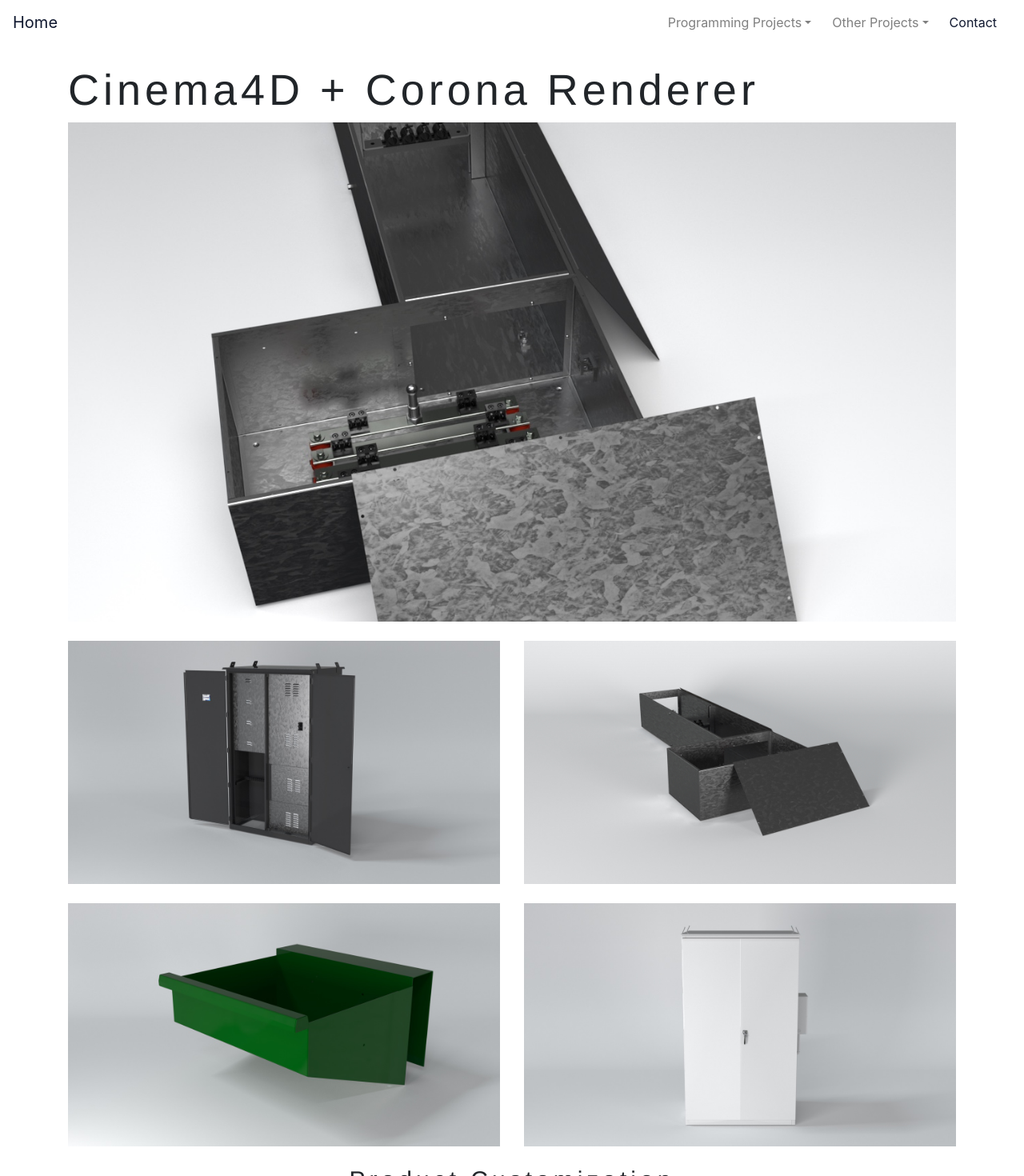
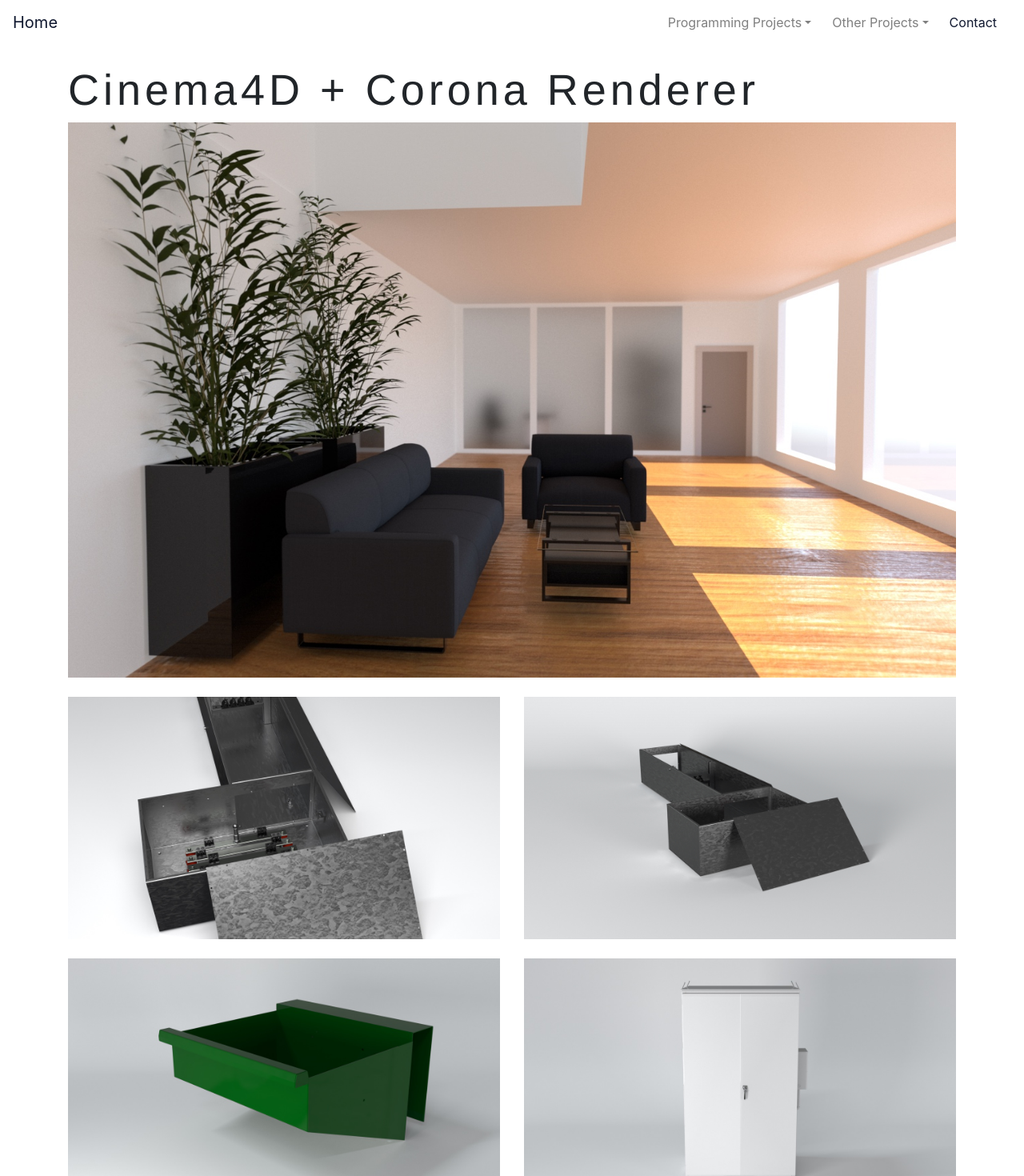
Before and after one commit to NathanielJenkins/n.github.io, a React (Create React App) app: page /#/projects/computer_art in a window 1280 px wide. Shown: the top 1470 px of the page at 80% size. Built offline with nearby package versions, Linux system fonts and the light colour scheme.

Commit message:
added photo

```diff
--- a/src/components/ComputerArt.jsx
+++ b/src/components/ComputerArt.jsx
@@ -6,6 +6,7 @@ import ren2 from "../img/code_render_2.jpg";
 import ren3 from "../img/code_render_3.jpg";
 import ren4 from "../img/code_render_4.jpg";
 import ren5 from "../img/code_render_5.jpg";
+import ren6 from "../img/code_render_6.jpg";
 
 import select1 from "../img/select_1.jpg";
 import select2 from "../img/select_2.jpg";
@@ -62,13 +63,13 @@ class Contact extends Component {
 					<h1>Cinema4D + Corona Renderer</h1>
 					<Row className="mb-4">
 						<Col>
-							<img alt="render 1" className="img-fluid" src={ren1} />
+							<img alt="render 6" className="img-fluid" src={ren6} />
 						</Col>{" "}
 					</Row>
 					<Row className="mb-4">
 						<Col>
 							{" "}
-							<img alt="render 2" className="img-fluid" src={ren2} />
+							<img alt="render 1" className="img-fluid" src={ren1} />
 						</Col>
 						<Col>
 							{" "}
```
Also changed, not shown: src/img/code_render_6.jpg (added), src/img/scene1_out.jpg (added).
